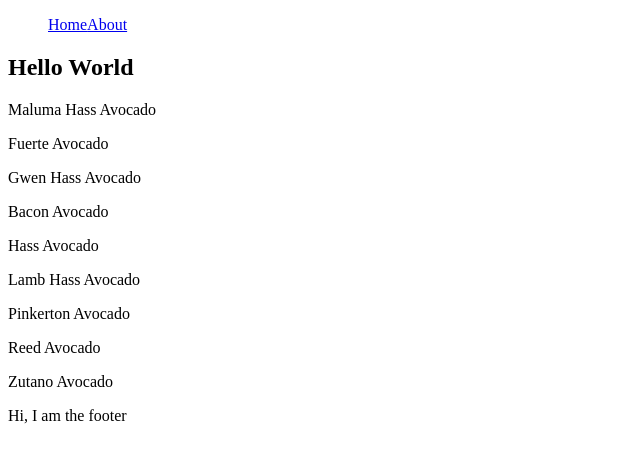
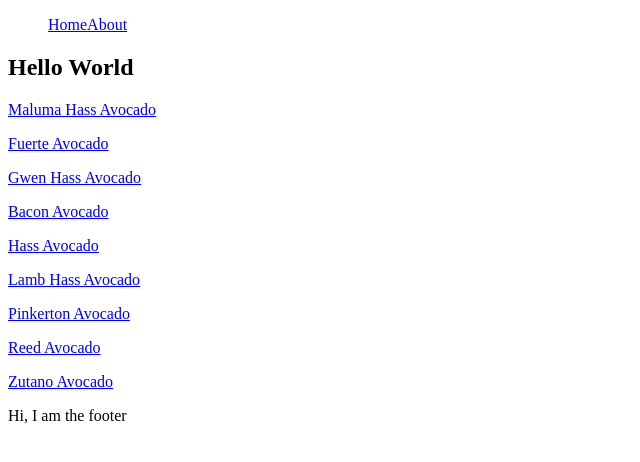
Before and after one commit to irvingvjuarez/nextjs, a Next.js app: page / in a window 1280 px wide. Shown: the top 462 px of the page, without its empty margins (0-640 px from the left). Built offline with nearby package versions, Linux system fonts and the light colour scheme.

Commit message:
Every avocado was converted into a link and the link actually works

```diff
--- a/pages/index.jsx
+++ b/pages/index.jsx
@@ -1,4 +1,5 @@
 import React, { useEffect, useState } from "react";
+import Link from "next/link";
 
 const Home = () => {
   const [productList, setProductList] = useState([]);
@@ -20,7 +21,11 @@ const Home = () => {
 
       <div>
         {productList.map(product => (
-          <p key={product.id}>{ product.name }</p>
+          <p key={product.id}>
+            <Link href={`./product/${product.id}`}>
+              <a>{ product.name }</a>
+            </Link>
+          </p>
         ))}
       </div>
     </React.Fragment>
```
